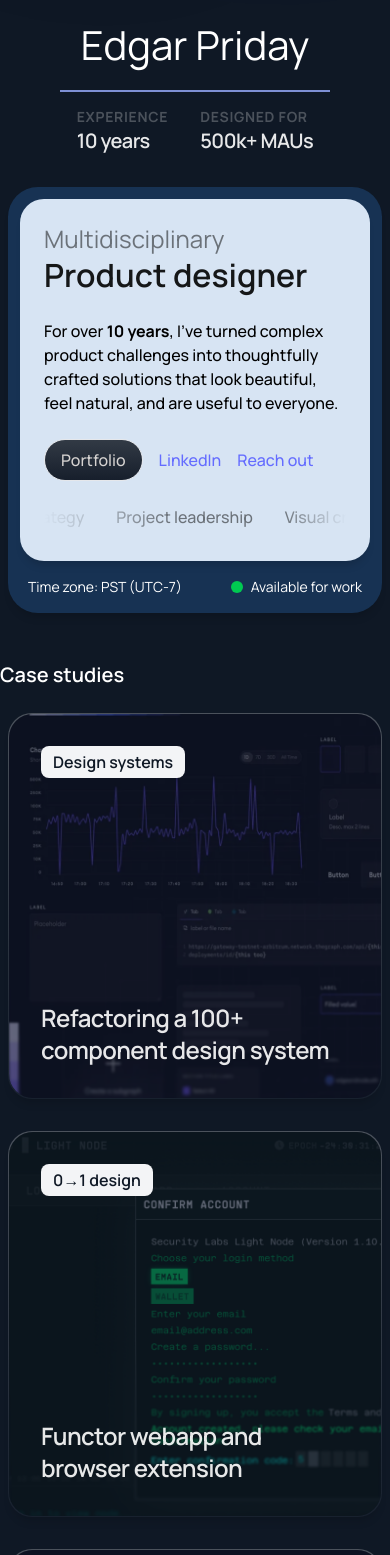
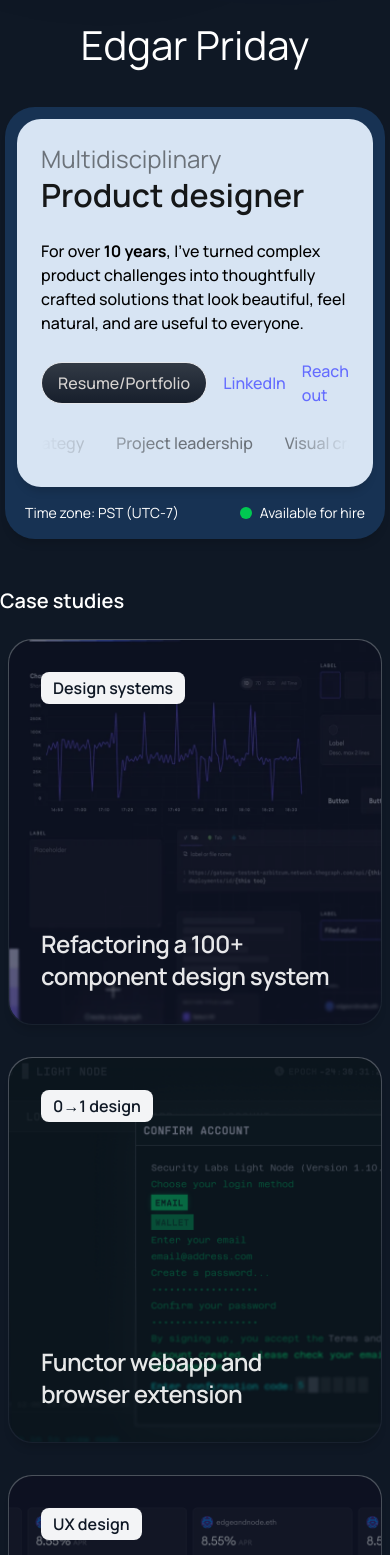
Before and after one commit to nomativ/personal-site, a React (Vite) app: page / in a window 390 px wide. Shown: the part 293-1848 px from the top of the page. Built offline with nearby package versions, Linux system fonts and the light colour scheme.

Commit message:
responsive improvements

```diff
--- a/src/App.tsx
+++ b/src/App.tsx
@@ -1,3 +1,4 @@
+import { motion } from 'motion/react'
 import profilePic from './assets/profile-pic.png'
 import defiux from './assets/defiux.png'
 import functor from './assets/functor.png'
@@ -11,7 +12,6 @@ import ProjectCard from './components/ProjectCard'
 import KpiCard from './components/KpiCard'
 
 function App() {
-
   const heroTexts = [
     "Visual craft",
     "Design systems",
@@ -20,12 +20,28 @@ function App() {
     "Project leadership"
   ]
 
-
   return (
     <>
-      <MtnBackground />
-      <main className="max-w-[900px] md:mt-16 my-6 mx-auto gap-12 flex flex-col">
-        <div className="w-full flex md:flex-row flex-col md:gap-18 gap-8 items-center">
+      <motion.div
+        initial={{ opacity: 0 }}
+        animate={{ opacity: 1 }}
+        transition={{ duration: 1.2 }}
+      >
+        <MtnBackground />
+      </motion.div>
+
+      <motion.main
+        className="max-w-[900px] md:mt-16 my-6 mx-auto gap-12 flex flex-col"
+        initial={{ opacity: 0, y: 20 }}
+        animate={{ opacity: 1, y: 0 }}
+        transition={{ duration: 1.0, delay: 0.4 }}
+      >
+        <motion.div
+          className="w-full flex md:flex-row flex-col md:gap-18 gap-8 items-center md:my-12 my-0"
+          initial={{ opacity: 0, y: 20 }}
+          animate={{ opacity: 1, y: 0 }}
+          transition={{ duration: 0.8, delay: 0.8 }}
+        >
           <div className="min-w-67 flex flex-col items-center gap-4">
             <div className="relative w-67 h-67 overflow-hidden rounded-4xl">
               <img
@@ -46,11 +62,6 @@ function App() {
               </div>
             </div>
             <span className="text-[40px] text-white min-w-full text-center">Edgar Priday</span>
-            <div className="self-stretch h-0 outline-1 outline-offset-[-0.50px] outline-[#7E90D4]"></div>
-            <div className='inline-flex w-fit gap-8 items-center'>
-              <KpiCard title='Experience' kpi='10 years'></KpiCard>
-              <KpiCard title='Designed for' kpi='500k+ MAUs'></KpiCard>
-            </div>
           </div>
           <div className="md:w-full md:mx-0 mx-2 p-3 bg-[#173253] rounded-[30px] shadow-[0px_8px_8px_-4px_rgba(0,0,0,0.15)] flex-col justify-start items-start gap-4 inline-flex">
             <div className="md:p-8 p-6 bg-[#d7e4f3] rounded-3xl shadow-[0px_8px_8px_-4px_rgba(0,0,0,0.15)] flex-col justify-start items-start gap-6 flex overflow-hidden">
@@ -60,7 +71,7 @@ function App() {
               </div>
               <div className="text-black text-base font-medium">For over <b>10 years</b>, I've turned complex product challenges into thoughtfully crafted solutions that look beautiful, feel natural, and are useful to everyone.</div>
               <div className="flex flex-row items-center">
-                <Button text="Portfolio" url="https://edgar-p.notion.site/"></Button>
+                <Button text="Resume/Portfolio" url="https://edgar-p.notion.site/"></Button>
                 <Link text="LinkedIn" url="https://www.linkedin.com/in/edpriday/"></Link>
                 <Link text="Reach out" url="mailto:toedgar@pm.me"></Link>
               </div>
@@ -70,12 +81,17 @@ function App() {
               <div className="text-white md:text-base text-sm">Time zone: PST (UTC-7)</div>
               <div className="text-white md:text-base text-sm flex items-center gap-2">
                 <div className="w-3 h-3 rounded-full bg-green-500"></div>
-                Available for work
+                Available for hire
               </div>
             </div>
           </div>
-        </div>
-        <div>
+        </motion.div>
+
+        <motion.div
+          initial={{ opacity: 0, y: 20 }}
+          animate={{ opacity: 1, y: 0 }}
+          transition={{ duration: 0.8, delay: 1.2 }}
+        >
           <h2 className='text-white font-semibold text-xl pb-6'>Case studies</h2>
           <div className='grid md:grid-cols-2 grid-cols-1 md:px-0 px-2 gap-8'>
             <ProjectCard image={gds} title='Refactoring a 100+ component design system' discipline='Design systems' url='https://edgar-p.notion.site/Refactoring-the-Graph-Design-System-1931795f3a0c800fa9b1ec6320553673'></ProjectCard>
@@ -83,13 +99,22 @@ function App() {
             <ProjectCard image={defiux} title='Improving DeFi UX' discipline='UX design' url='https://edgar-p.notion.site/Improving-DeFi-UX-2141795f3a0c8059adb4c72ec20a8678'></ProjectCard>
             <ProjectCard image={landing} title='Product landing page design' discipline='Growth design' url='https://edgar-p.notion.site/Product-Landing-page-design-1931795f3a0c8049be08cadf30fa2a03'></ProjectCard>
           </div>
+        </motion.div>
+
+        <div className='px-4'>
+          <div className="self-stretch h-0 outline-1 outline-offset-[-0.50px] outline-[#7E90D4]"></div>
+          <div className='w-full md:inline-flex items-center justify-between py-6'>
+            <div className='inline-flex w-fit gap-4 items-center md:pb-0 pb-4'>
+              <p className='text-white'>See more of my work and experience on my resume</p>
+              <Button text="View in Notion" url="https://edgar-p.notion.site/"></Button>
+            </div>
+            <div className='inline-flex w-fit gap-8 items-center'>
+              <KpiCard title='Experience' kpi='10 years'></KpiCard>
+              <KpiCard title='Designed for' kpi='500k+ MAUs'></KpiCard>
+            </div>
+          </div>
         </div>
-        <div className="self-stretch h-0 outline-1 outline-offset-[-0.50px] outline-[#7E90D4]"></div>
-        <div className="flex flex-row justify-center items-center gap-4 mb-4">
-          <p className='text-white'>See more of my work and experience on my resume</p>
-          <Button text="View in Notion" url="https://edgar-p.notion.site/"></Button>
-        </div>
-      </main>
+      </motion.main>
     </>
   )
 }
--- a/src/components/Button.tsx
+++ b/src/components/Button.tsx
@@ -8,7 +8,7 @@ const Button = ({ text, url }: ButtonProps) => {
         return (
             <a
                 href={url}
-                className="px-4 py-2 bg-gradient-to-b from-[#323A45] to-[#171F2C] text-stone-300 font-medium rounded-[9999px] border border-gray-200 transition-all duration-200 hover:from-[#333B46] hover:to-[#161F2C] hover:border-orange-300 hover:text-white/90 active:bg-gray-100 active:scale-95 focus:outline-none focus:ring-2 focus:ring-blue-500 focus:ring-offset-2 text-center no-underline"
+                className="px-4 py-2 min-w-fit bg-gradient-to-b from-[#323A45] to-[#171F2C] text-stone-300 font-medium rounded-[9999px] border border-gray-200 transition-all duration-200 hover:from-[#333B46] hover:to-[#161F2C] hover:border-orange-300 hover:text-white/90 active:bg-gray-100 active:scale-95 focus:outline-none focus:ring-2 focus:ring-blue-500 focus:ring-offset-2 text-center no-underline"
             >
                 {text}
             </a>
```
